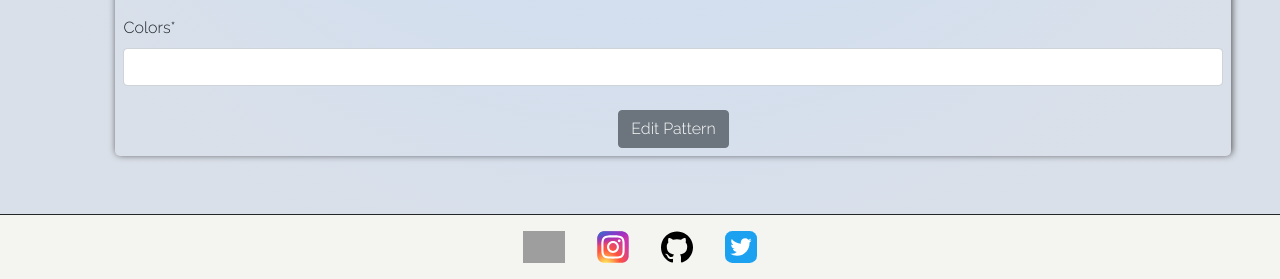
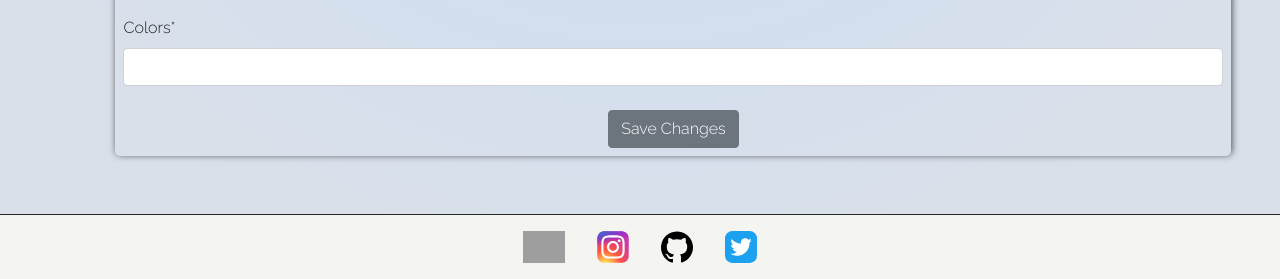
Before and after one commit to gracemcken/pattern-market, a Django app: template patterns/templates/patterns/edit_pattern.html in a window 1280 px wide. Shown: the part 1285-1564 px from the top of the page. Run offline with Django 4.2, Linux system fonts and the light colour scheme; the template is opened without the code that fills it: values that come from a table or form of the project are taken from there, others are empty; grey boxes are pictures that could not be loaded.

Commit message:
Change edit pattern button text

```diff
--- a/patterns/templates/patterns/edit_pattern.html
+++ b/patterns/templates/patterns/edit_pattern.html
@@ -8,7 +8,7 @@
         <h1 class="text-center">Edit Pattern</h1>
         {% csrf_token %} {{ form.media }} {{ form|crispy }}
         <div class="text-center">
-            <button type="submit" class="btn btn-secondary mt-2">Edit Pattern</button>
+            <button type="submit" class="btn btn-secondary mt-2">Save Changes</button>
         </div>
     </form>
 </div>
```
